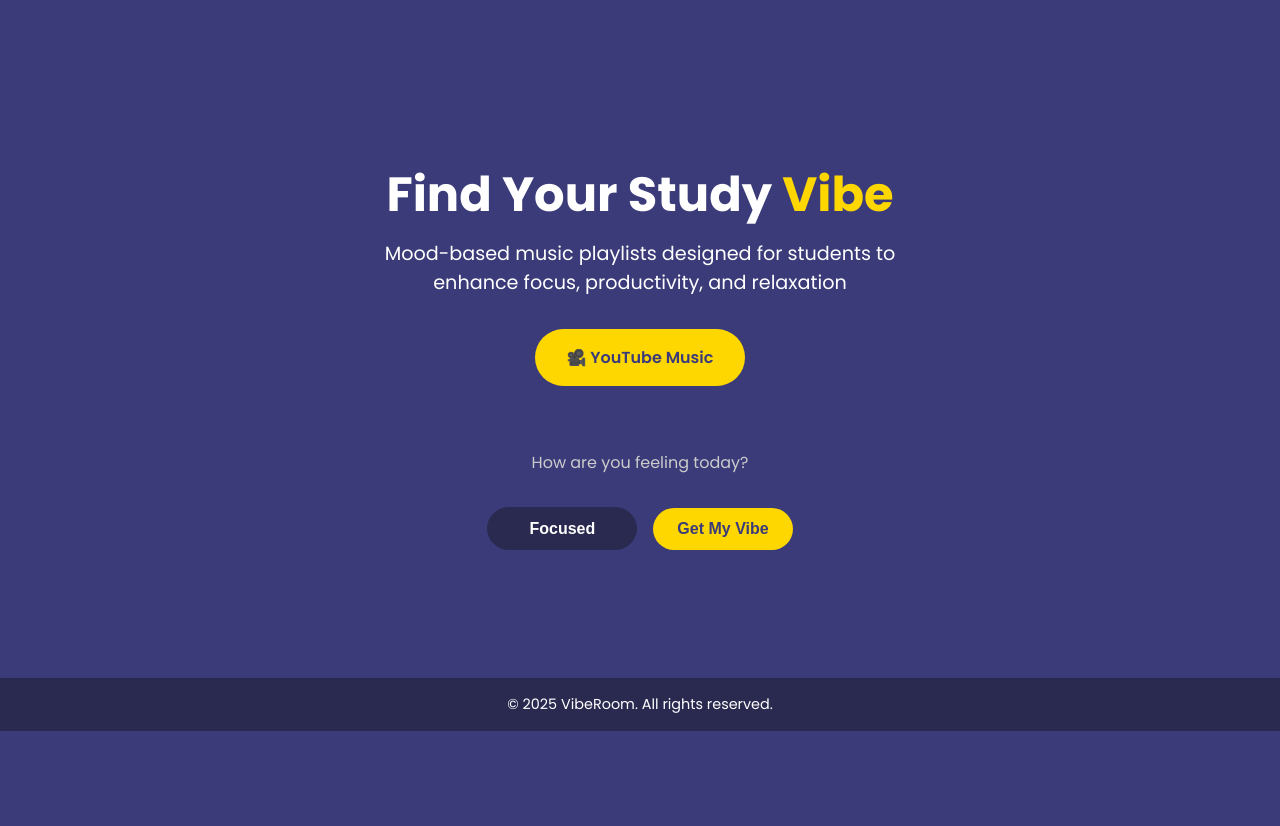
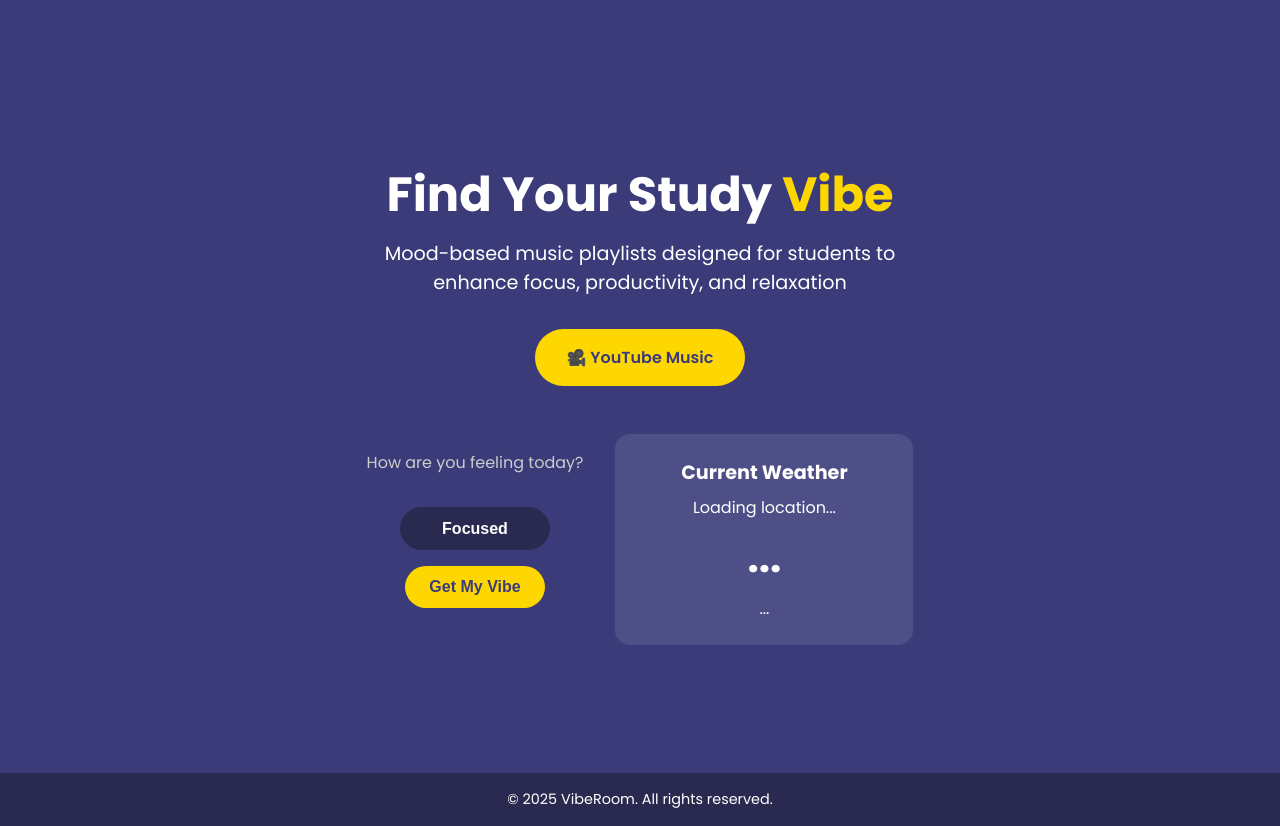
Before and after one commit to franwabudike/final-presentation, a Flask app: page / in a window 1280 px wide. Shown: the part 74-900 px from the top of the page. Before the commit the page ends 805 px from the top, so only its background shows below. Run offline with Flask 3, Linux system fonts and the light colour scheme.

Commit message:
testing weather showcase

```diff
--- a/templates/index.html
+++ b/templates/index.html
@@ -39,9 +39,7 @@
             font-weight: 600;
             transition: color 0.3s ease;
         }
-        .header .nav-links a:hover {
-            color: #ffd700;
-        }
+        .header .nav-links a:hover,
         .header .nav-links a.active {
             color: #ffd700;
         }
@@ -97,6 +95,16 @@
         .hero .platform-button:hover {
             background-color: #e6c200;
         }
+
+        /* New styles for the container and weather showcase */
+        .hero-content-container {
+            display: flex;
+            justify-content: center;
+            align-items: flex-start;
+            gap: 2rem;
+            flex-wrap: wrap;
+        }
+
         .hero .form-container {
             display: flex;
             flex-direction: column;
@@ -108,10 +116,11 @@
             font-weight: 400;
             color: #ccc;
         }
-        .hero .form-row {
+        .hero .form-container form {
             display: flex;
+            flex-direction: column;
+            align-items: center;
             gap: 1rem;
-            align-items: center;
         }
         .hero .dropdown, .hero .button {
             padding: 0.75rem 1.5rem;
@@ -136,6 +145,35 @@
         }
         .hero .button:hover {
             background-color: #e6c200;
+        }
+
+        /* Weather showcase specific styles */
+        .weather-showcase {
+            background-color: rgba(255, 255, 255, 0.1);
+            border-radius: 15px;
+            padding: 1.5rem;
+            display: flex;
+            flex-direction: column;
+            align-items: center;
+            gap: 0.5rem;
+            min-width: 250px;
+            text-align: center;
+        }
+        .weather-showcase h3 {
+            margin: 0;
+            font-size: 1.2rem;
+        }
+        .weather-showcase p {
+            margin: 0;
+            font-size: 1rem;
+        }
+        .weather-showcase .temperature {
+            font-size: 2.5rem;
+            font-weight: 700;
+        }
+        .weather-showcase .description {
+            text-transform: capitalize;
+            font-weight: 600;
         }
         .footer {
             background-color: #2a2a51;
@@ -162,22 +200,31 @@
         {% endif %}
     </header>
 
-
     <main class="hero">
         <h1>Find Your Study <span>Vibe</span></h1>
         <p>Mood-based music playlists designed for students to enhance focus, productivity, and relaxation</p>
         <div class="platforms">
             <a href="#" class="platform-button">🎥 YouTube Music</a>
         </div>
+
+        <div class="hero-content-container">
             <div class="form-container">
                 <h3>How are you feeling today?</h3>
-            <div class="form-row">
-                <select class="dropdown">
-                    <option>Focused</option>
-                    <option>Chill</option>
-                    <option>Energized</option>
+                <form method="GET" action="{{ url_for('playlists') }}">
+                    <select name="mood" class="dropdown" required>
+                        <option value="focused">Focused</option>
+                        <option value="chill">Chill</option>
+                        <option value="energized">Energized</option>
                     </select>
-                <button class="button">Get My Vibe</button>
+                    <button type="submit" class="button">Get My Vibe</button>
+                </form>
+            </div>
+
+            <div class="weather-showcase">
+                <h3>Current Weather</h3>
+                <p id="location">Loading location...</p>
+                <div class="temperature" id="temperature">...</div>
+                <p id="weather-description">...</p>
             </div>
         </div>
     </main>
@@ -185,4 +232,53 @@
     <footer class="footer">
         © 2025 VibeRoom. All rights reserved.
     </footer>
+
+    <script>
+        document.addEventListener('DOMContentLoaded', () => {
+            const apiKey = 'YOUR_API_KEY_HERE'; // ⚠️ Replace with your actual API key
+            const locationElement = document.getElementById('location');
+            const temperatureElement = document.getElementById('temperature');
+            const descriptionElement = document.getElementById('weather-description');
+
+            function fetchWeather(lat, lon) {
+                const url = `https://api.openweathermap.org/data/2.5/weather?lat=${lat}&lon=${lon}&appid=${apiKey}&units=metric`;
+
+                fetch(url)
+                    .then(response => {
+                        if (!response.ok) {
+                            throw new Error('Weather data not available.');
+                        }
+                        return response.json();
+                    })
+                    .then(data => {
+                        const city = data.name;
+                        const temp = Math.round(data.main.temp);
+                        const description = data.weather[0].description;
+
+                        locationElement.textContent = `📍 ${city}`;
+                        temperatureElement.innerHTML = `${temp}°C`;
+                        descriptionElement.textContent = description;
+                    })
+                    .catch(error => {
+                        console.error('Error fetching weather data:', error);
+                        locationElement.textContent = 'Weather not found.';
+                        temperatureElement.textContent = '...';
+                        descriptionElement.textContent = '...';
+                    });
+            }
+
+            if (navigator.geolocation) {
+                navigator.geolocation.getCurrentPosition(position => {
+                    const lat = position.coords.latitude;
+                    const lon = position.coords.longitude;
+                    fetchWeather(lat, lon);
+                }, () => {
+                    locationElement.textContent = 'Location access denied.';
+                });
+            } else {
+                locationElement.textContent = 'Geolocation not supported.';
+            }
+        });
+    </script>
 </body>
+</html>
```
Also changed, not shown: templates/playlists.html (+33 -14 lines). Lines whose indentation alone changed are shown as unchanged.
